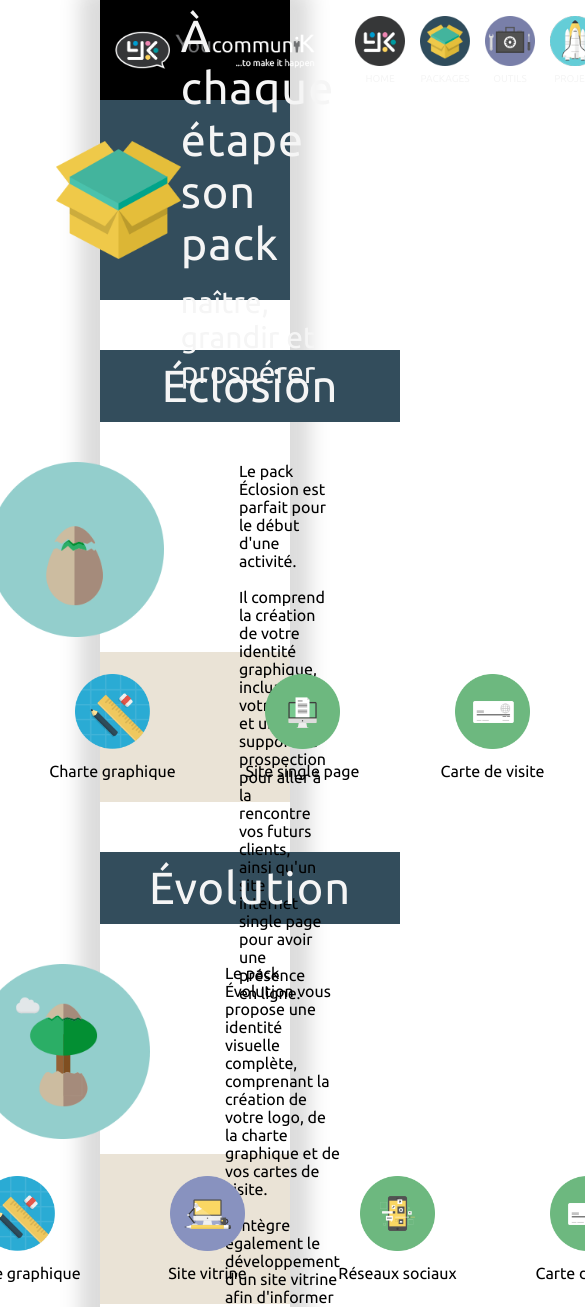
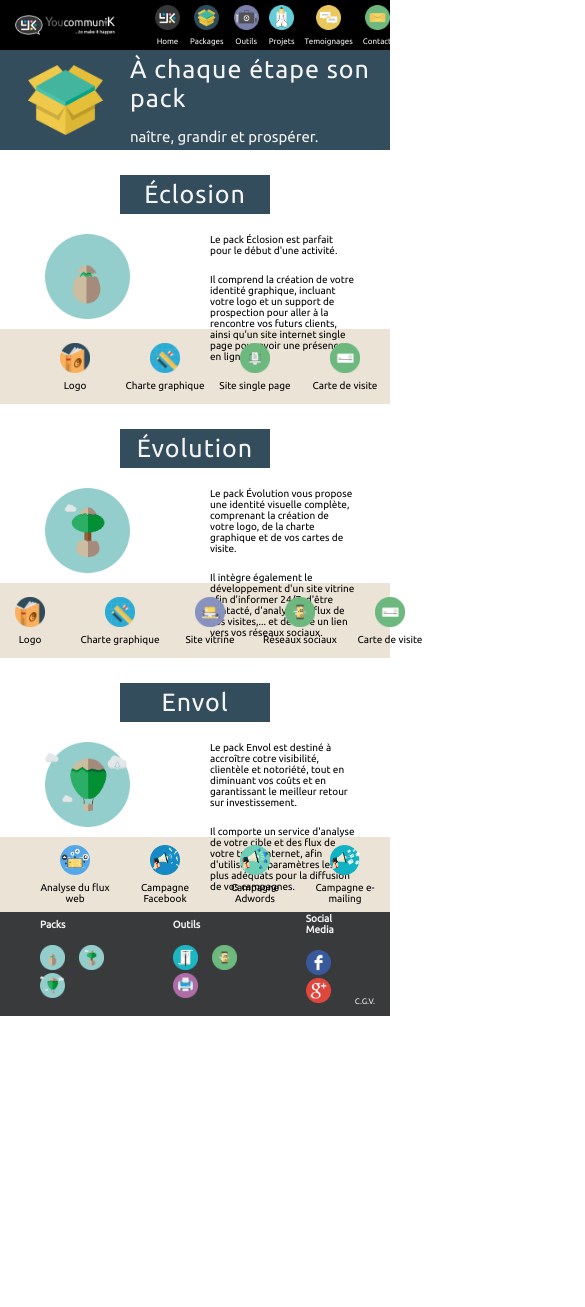
Before and after one commit to amanda-sail/youcommunik, a plain HTML site: page index.html in a window 390 px wide. Shown: the top 1307 px of the page, 585 px wide, since content can reach past the window. After the commit the page ends 1016 px from the top, so only its background shows below. Drawn offline with Linux system fonts and the light colour scheme.

Commit message:
media query

```diff
--- a/index.html
+++ b/index.html
@@ -76,7 +76,7 @@
     <!--Content commence-->
 
     <!--Intro-->
-        <article class="intro">
+        <article class="banner">
             <div class="image">
                 <img src="./public/img/packages.png" alt="Image d'un paquet">
             </div>
@@ -136,7 +136,7 @@
         </article>
 
     <!--Evolution-->
-        <article>
+        <article id="evolution">
             <h2>Évolution</h2>
 
             <section>
@@ -239,6 +239,7 @@
         <footer>
             <section>
             <!--Liens du Packs-->
+                <div class="packs">
                     <h6>Packs</h6>
                     <a href="">
                         <img src="./public/img/icon-eclosion.png" alt="Aller vers Éclosion">
@@ -249,7 +250,9 @@
                     <a href="">
                         <img src="./public/img/icon-envole.png" alt="Aller vers Envol">
                     </a>
+                </div>
             <!--Liens du Outils-->
+                <div class="outils">
                     <h6>Outils</h6>
                     <a href="">
                         <img src="./public/img/identite-graphique.png" alt="Aller vers Identité">
@@ -260,7 +263,9 @@
                     <a href="">
                         <img src="./public/img/print.png" alt="Aller vers Print">
                     </a>
+                </div>
             <!--Liens du Social Media-->
+                <div class="socials">
                     <h6>Social Media</h6>
                     <a href="">
                         <img src="./public/img/social-f.png" alt="Aller vers Facebook">
@@ -268,6 +273,7 @@
                     <a href="">
                         <img src="./public/img/google-plus.png" alt="Aller vers Google+">
                     </a>
+                </div>
             </section>
 
             <p>C.G.V.</p>
--- a/public/css/style.css
+++ b/public/css/style.css
@@ -90,8 +90,10 @@ li > a >img {
 
 
 /*Articles commence*/
-/*Intro*/
-.intro {
+
+
+/*Banner*/
+.banner {
     background: #334D5C;
     display: flex;
     justify-content: center;
@@ -120,6 +122,8 @@ li > a >img {
     width: 100%;
     text-align: left;
 }
+
+
 /*Articles*/
 section {
     display: flex;
@@ -128,7 +132,7 @@ section {
     height: 150px;
     margin-top: 40px;
 }
-/*NOTE: git lWhen you put flex-direction column the align-items changes axis and works like justify content normally would. They reverse their purpose.*/
+/*NOTE: git When you put flex-direction column the align-items changes axis and works like justify content normally would. They reverse their purpose.*/
 section > .image > img {
     height: 175px;
     width: 175px;
@@ -141,14 +145,20 @@ section > .image > img {
 /*NOTE: You shouldn't use large margins because it plays with the pixels of your page. Better to put .image and .text as flex:1 and the section in a display-flex.*/
 /*Liens*/
 .links {
-    display: flex;
     align-items: center;
     justify-content: center;
     background-color: #EAE3D6;
 }
 .links > ul {
     width: 80%;
+} /*
+#evolution > .links > ul {
+    display: flex;
+    flex-wrap: wrap;
 }
+#evolution > .links > ul > li {
+    flex: 25%;
+} */
 .links > ul > li {
     text-transform: none;  /*removes uppercase*/
     font-size: 16px;
@@ -170,27 +180,121 @@ section > .image > img {
 /*Footer commence*/
 footer {
     background: #393A3B;
-    padding: 50px;
+    padding: 20px;
+    color: whitesmoke;
 }
 h6 {
     font-size: 16px;
-    color: whitesmoke;
-    margin: 0px 0px 50px 10px;
+    margin: 0px 0px 30px 10px;
 }
 footer > section {
     display: flex;
     align-items: center;
+    margin: 0;
 }
-footer > section > a > img {
+footer > section > div {
+    margin: 0 50px;
+}
+footer > section > div > a > img {
     height: 50px;
     width: 50px;
-    margin: 50px 10px 0px 10px;
+    margin: 0 5px;
 }
 footer > p {
     text-align: right;
     font-size: 12px;
-    color: whitesmoke;
     padding-right: 10px;
-    padding-bottom: 20px;
 }
 /*Footer finit*/
+
+
+
+/* Media Query pour Téléphone */
+@media screen and (max-width: 576px) {
+    .shadow_box {
+        margin: 0;
+        box-shadow: none;
+    }
+    header {
+        height: 50px;
+    }
+    .logo > img {
+        height: 100px;
+        width: 100px;
+        object-fit: contain;
+        margin-left: 15px;
+    }
+    li {
+        font-size: 8px;
+        margin-right: 10px;
+        text-transform: capitalize;
+    }
+    li > a >img {
+        height: 25px;
+        width: 25px;
+        padding-bottom: 5px; /*gap b/n image & text*/
+    }
+    .banner {
+        height: 100px;
+    }
+    .image > img {
+        height: 75px;
+        width: 75px;
+    }
+    h2 {
+        font-size: 25px;
+        margin-top: 25px;
+        margin-right: auto;
+        padding-top: 5px;
+        padding-bottom: 5px;
+        width: 150px;
+    }
+    h3 {
+        color: whitesmoke;
+        font-weight: 400;
+        font-size: 15px;
+        margin-top: 15px;
+    }
+    section {
+        height: 75px;
+        margin-top: 20px;
+    }
+    section > .image > img {
+        height: 85px;
+    }
+    .text > p {
+        margin-left: 35px;
+        margin-right: 35px;
+        font-size: 10px;
+    }
+    .links > ul > li {
+        font-size: 10px;
+    }
+    .links > ul > li > a > img {
+        height: 30px;
+        width: 30px;
+        margin-left: 25px;
+        margin-right: 25px;
+        padding-bottom: 5px; /*gap b/n image & text*/
+    }
+    footer {
+        padding: 10px;
+    }
+    h6 {
+        font-size: 10px;
+        margin: 0px 0px 15px 5px;
+    }
+    footer > section > div {
+        margin: 0 25px;
+    }
+    footer > section > div > a > img {
+        height: 25px;
+        width: 25px;
+        margin: 0 5px;
+    }
+    footer > p {
+        text-align: right;
+        font-size: 8px;
+        padding-right: 5px;
+    }
+}
```
Lines whose indentation alone changed are shown as unchanged.
